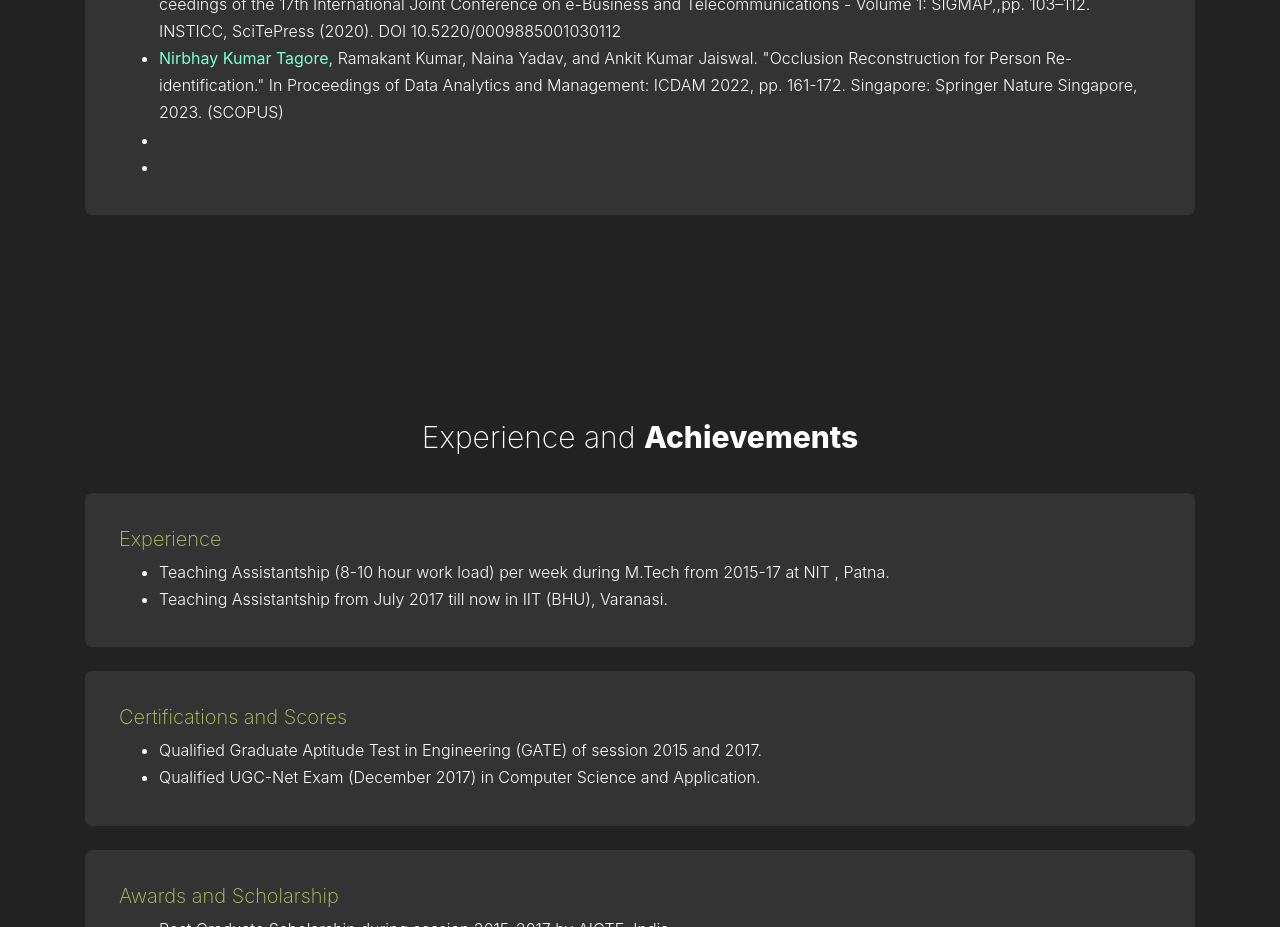
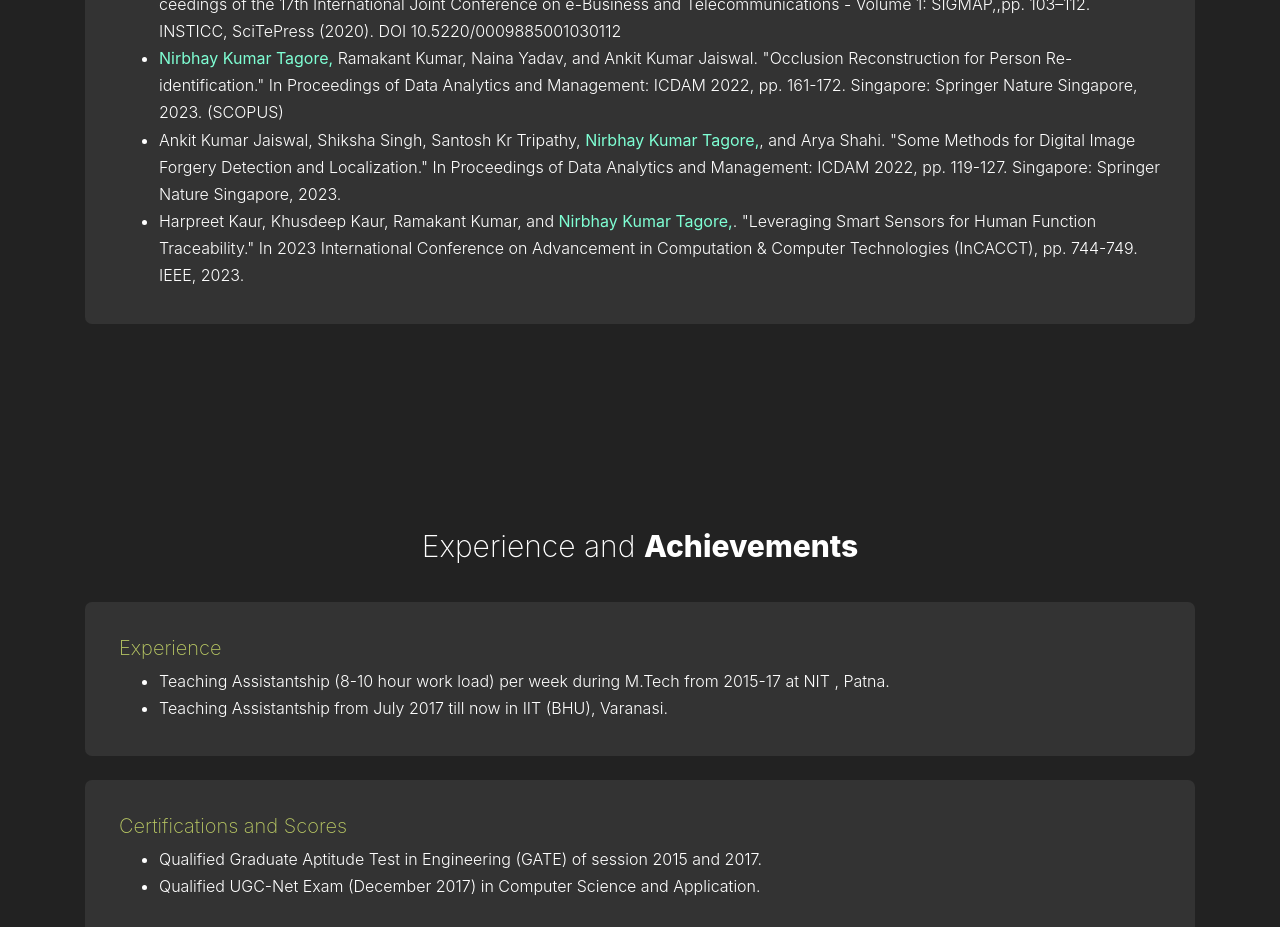
Before and after one commit to nirbhaybhu/web, a plain HTML site: page index.html in a window 1280 px wide. Shown: the part 3980-4907 px from the top of the page. Drawn offline with nearby package versions, Linux system fonts and the light colour scheme; files whose address does not match are found by name.

Commit message:
index.html

```diff
--- a/index.html
+++ b/index.html
@@ -247,10 +247,10 @@
 								<li><b style="color:aquamarine">Nirbhay Kumar Tagore,</b> Ramakant Kumar, Naina Yadav, and Ankit Kumar Jaiswal. "Occlusion
 									Reconstruction for Person Re-identification."  In Proceedings of Data Analytics and Management: ICDAM 2022, pp. 161-172.
 									Singapore: Springer Nature Singapore, 2023. (SCOPUS)</li>
-								<li><Ankit Kumar Jaiswal, Shiksha Singh, Santosh Kr Tripathy, Nirbhay Kr. Tagore, and Arya Shahi. "Some Methods for Digital Image
+								<li>Ankit Kumar Jaiswal, Shiksha Singh, Santosh Kr Tripathy, <b style="color:aquamarine">Nirbhay Kumar Tagore,</b>, and Arya Shahi. "Some Methods for Digital Image
 									Forgery Detection and Localization." In Proceedings of Data Analytics and Management: ICDAM 2022, pp. 119-127. Singapore:
 									Springer Nature Singapore, 2023.</li>
-								<li><Harpreet Kaur, Khusdeep Kaur, Ramakant Kumar, and Nirbhay Kr. Tagore. "Leveraging Smart Sensors for Human Function Traceability."
+								<li>Harpreet Kaur, Khusdeep Kaur, Ramakant Kumar, and <b style="color:aquamarine">Nirbhay Kumar Tagore,</b>. "Leveraging Smart Sensors for Human Function Traceability."
 									In 2023 International Conference on Advancement in Computation & Computer Technologies (InCACCT), pp. 744-749.
 									IEEE, 2023.</li>
 
```
